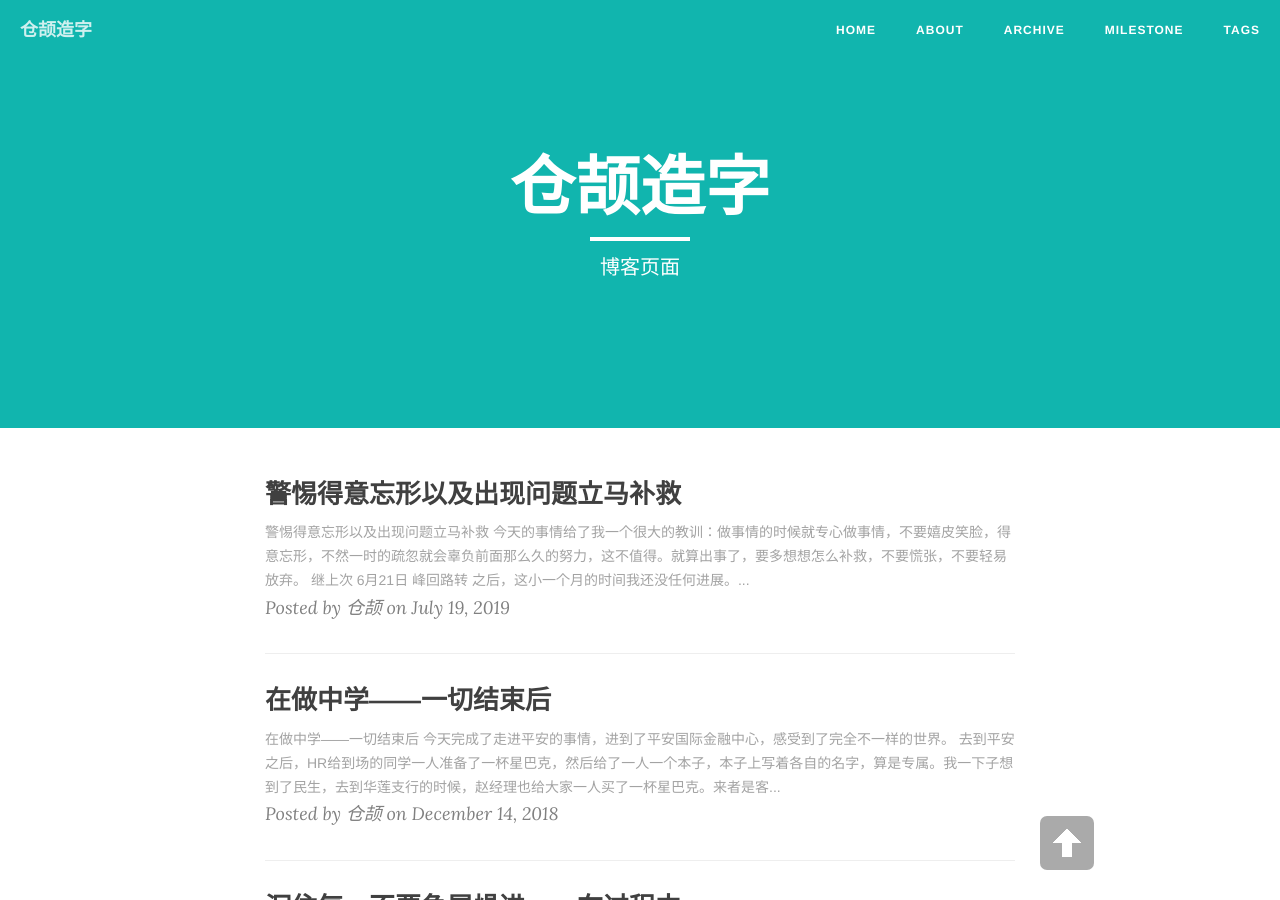
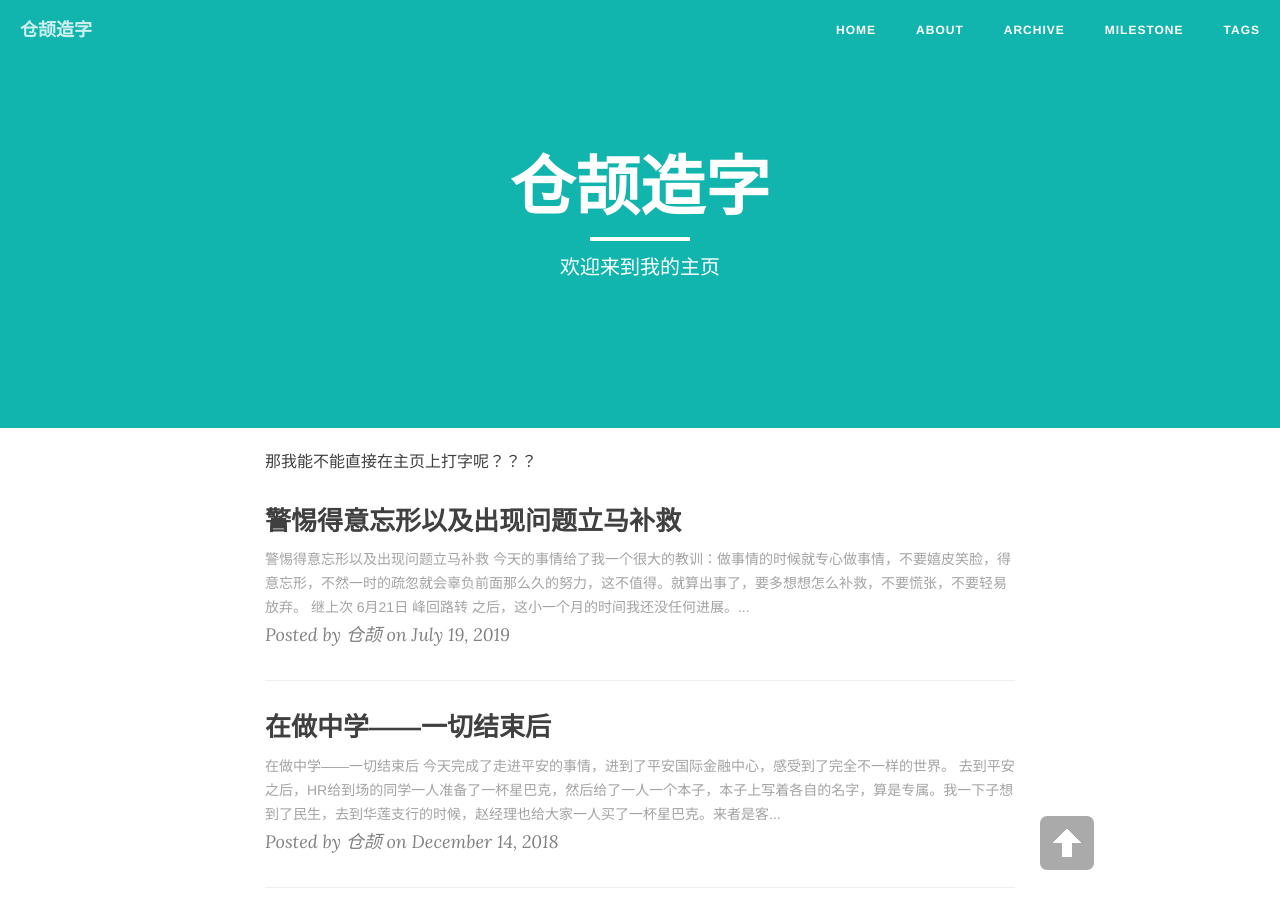
Before and after one commit to creatletter/Dalio, a Jekyll site: the page built from index.html, in a window 1280 px wide and 900 px high. Built offline with Jekyll 4.4.1, drawn with Linux system fonts in a browser that asks for light colours; nearby versions of some CDN libraries; the list of posts is cut into pages by our own code.

Commit message:
尝试主页修改

```diff
--- a/index.html
+++ b/index.html
@@ -1,7 +1,12 @@
 ---
 layout: page
-description: "博客页面"
+description: "欢迎来到我的主页"
 ---
+那我能不能直接在主页上打字呢？？？
+
+
+
+
 
 {% for post in paginator.posts %}
 <div class="post-preview">
```
